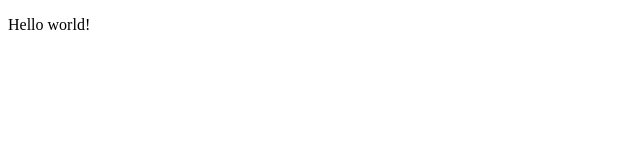
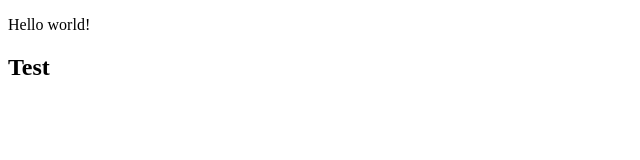
Before and after one commit to kurashz/javascript_lessons, a plain HTML site: page index.html in a window 1280 px wide. Shown: the full height of the page, 0-640 px from the left. Drawn offline with Linux system fonts and the light colour scheme; files whose address does not match are found by name.

Commit message:
Windows commit#3

```diff
--- a/index.html
+++ b/index.html
@@ -10,7 +10,7 @@
 
 <body>
     <p>Hello world!</p>
-
+    <h2>Test</h2>
     <script src="/project_1/js/5) Интерполяция.js"></script>
 </body>
 
--- a/js/7) Git.js
+++ b/js/7) Git.js
@@ -33,7 +33,7 @@ Date:   Sat May 7 19:33:55 2022 +0300
 
     First commit
 
-123
+
 
 
 
```
